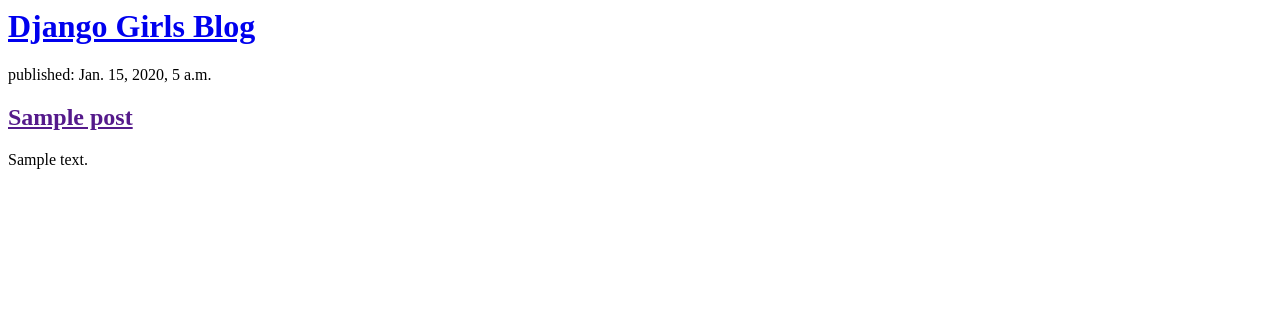
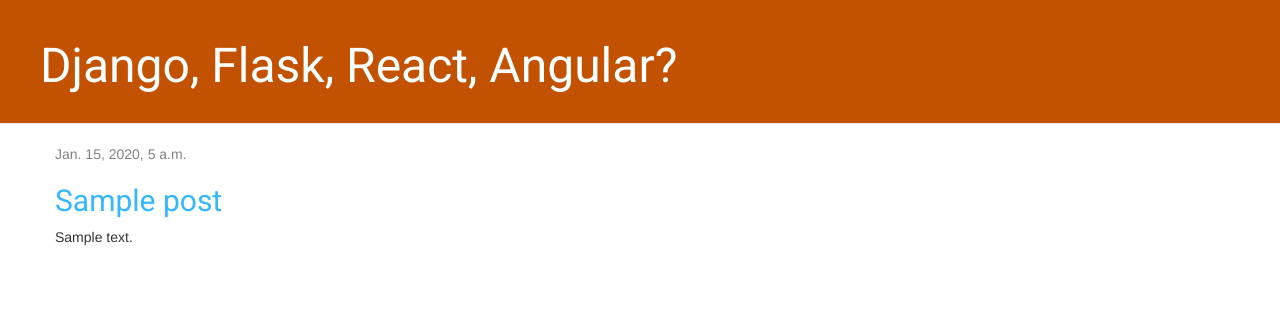
Before and after one commit to SiAce/Django-Girls, a Django app: page / in a window 1280 px wide. Shown: the top 316 px of the page. Run offline with Django 3.2, Linux system fonts and the light colour scheme; tables that the repository leaves empty hold one stand-in row (values such as "Sample post"); some libraries are stand-ins or nearby versions.

Commit message:
Added view and template for detailed blog post as well as CSS for the site.

```diff
--- /dev/null
+++ b/blog/static/css/blog.css
@@ -0,0 +1,50 @@
+.page-header {
+    background-color: #C25100;
+    margin-top: 0;
+    padding: 20px 20px 20px 40px;
+}
+
+.page-header h1, .page-header h1 a, .page-header h1 a:visited, .page-header h1 a:active {
+    color: #ffffff;
+    font-size: 36pt;
+    text-decoration: none;
+}
+
+.content {
+    margin-left: 40px;
+}
+
+h1, h2, h3, h4 {
+    font-family: 'Roboto', sans-serif;
+}
+
+.date {
+    color: #828282;
+}
+
+.save {
+    float: right;
+}
+
+.post-form textarea, .post-form input {
+    width: 100%;
+}
+
+.top-menu, .top-menu:hover, .top-menu:visited {
+    color: #ffffff;
+    float: right;
+    font-size: 26pt;
+    margin-right: 20px;
+}
+
+.post {
+    margin-bottom: 70px;
+}
+
+.post h2 a {
+    color: rgba(0, 165, 255, 0.8);
+}
+
+.post h2 a:visited {
+    color: rgba(151, 59, 0, 0.5);
+}
--- /dev/null
+++ b/blog/templates/blog/base.html
@@ -0,0 +1,28 @@
+{% load static %}
+<html>
+
+<head>
+    <title>Django Girls blog</title>
+    <link href="https://fonts.googleapis.com/css2?family=Roboto&display=swap" rel="stylesheet">
+    <link rel="stylesheet" href="//maxcdn.bootstrapcdn.com/bootstrap/3.2.0/css/bootstrap.min.css">
+    <link rel="stylesheet" href="//maxcdn.bootstrapcdn.com/bootstrap/3.2.0/css/bootstrap-theme.min.css">
+    <link rel="stylesheet" href="{% static 'css/blog.css' %}">
+</head>
+
+<body>
+<div class="page-header">
+    <h1><a href="/">Django, Flask, React, Angular?</a></h1>
+</div>
+
+<div class="content container">
+    <div class="row">
+        <div class="col-md-8">
+            {% block content %}
+            {% endblock %}
+        </div>
+    </div>
+</div>
+
+</body>
+
+</html>
--- a/blog/templates/blog/post_list.html
+++ b/blog/templates/blog/post_list.html
@@ -1,22 +1,13 @@
-<html>
+{% extends 'blog/base.html' %}
 
-<head>
-    <title>Django Girls blog</title>
-</head>
-
-<body>
-<div>
-    <h1><a href="/">Django Girls Blog</a></h1>
-</div>
-
-{% for post in posts %}
-    <div>
-        <p>published: {{ post.published_date }}</p>
-        <h2><a href="">{{ post.title }}</a></h2>
-        <p>{{ post.text|linebreaksbr }}</p>
-    </div>
-{% endfor %}
-
-</body>
-
-</html>
+{% block content %}
+    {% for post in posts %}
+        <div class="post">
+            <div class="date">
+                {{ post.published_date }}
+            </div>
+            <h2><a href="{% url 'post_detail' pk=post.pk %}">{{ post.title }}</a></h2>
+            <p>{{ post.text|linebreaksbr }}</p>
+        </div>
+    {% endfor %}
+{% endblock %}
--- a/blog/urls.py
+++ b/blog/urls.py
@@ -3,4 +3,5 @@ from . import views
 
 urlpatterns = [
     path('', views.post_list, name='post_list'),
+    path('post/<int:pk>/', views.post_detail, name='post_detail'),
 ]
--- a/blog/views.py
+++ b/blog/views.py
@@ -1,7 +1,11 @@
-from django.shortcuts import render
+from django.shortcuts import render, get_object_or_404
 from django.utils import timezone
 from .models import Post
 
 def post_list(request):
     posts = Post.objects.filter(published_date__lte=timezone.now()).order_by('published_date')
     return render(request, 'blog/post_list.html', {'posts': posts})
+
+def post_detail(request, pk):
+    post = get_object_or_404(Post, pk=pk)
+    return render(request, 'blog/post_detail.html', {'post': post})
```
Also changed, not shown: blog/templates/blog/post_detail.html (added, +13 -0 lines).
